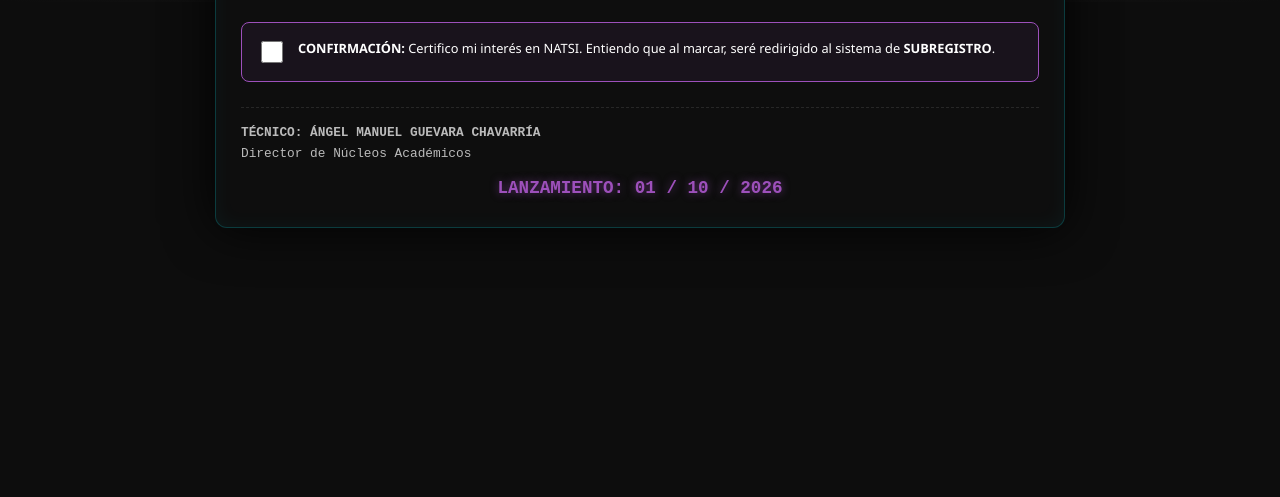
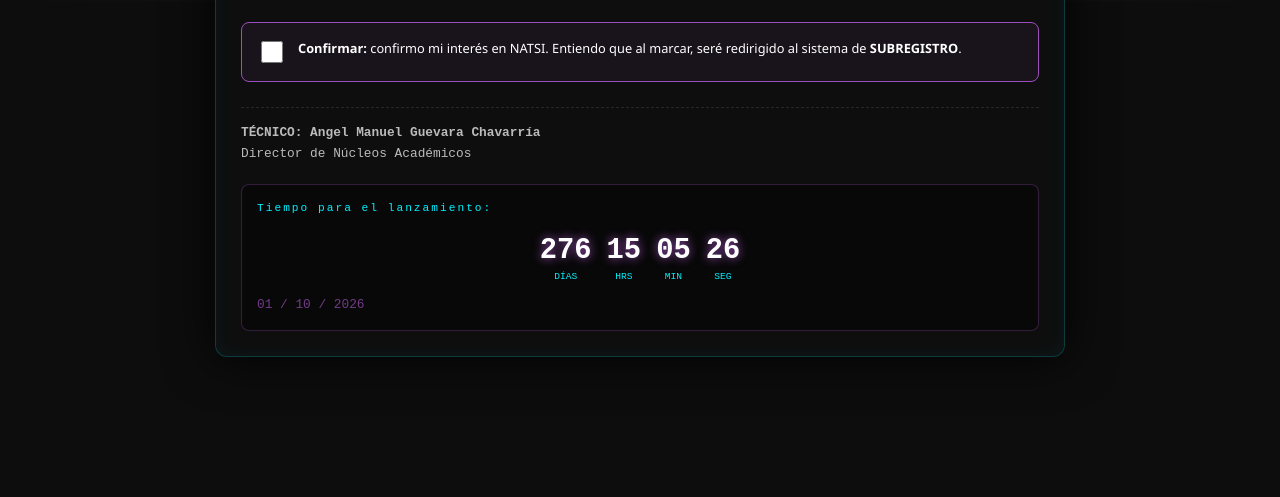
Before and after one commit to Aula-Privada-Tecnica/NATSI-MOTHER, a plain HTML site: page index.html in a window 1280 px wide. Shown: the part 798-1295 px from the top of the page. Before the commit the page ends 1166 px from the top, so only its background shows below. Drawn offline with Linux system fonts and the light colour scheme.

Commit message:
Update index.html

```diff
--- a/index.html
+++ b/index.html
@@ -251,6 +251,57 @@
         @keyframes blink { 0%, 100% { opacity: 1; } 50% { opacity: 0; } }
 
         #hidden-natsi-form { display: none; }
+
+        /* ESTILOS DEL CRONÓMETRO NATSI */
+.countdown-wrapper {
+    margin-top: 20px;
+    padding: 15px;
+    border: 1px solid rgba(157, 80, 187, 0.3);
+    border-radius: 8px;
+    background: rgba(0, 0, 0, 0.4);
+}
+
+.launch-label {
+    font-size: 0.7rem;
+    color: var(--cyan);
+    letter-spacing: 2px;
+    display: block;
+    margin-bottom: 10px;
+}
+
+.natsi-clock {
+    display: flex;
+    justify-content: center;
+    gap: 15px;
+    font-family: 'Courier New', monospace;
+}
+
+.time-box {
+    display: flex;
+    flex-direction: column;
+    align-items: center;
+}
+
+.time-box span {
+    font-size: 1.8rem;
+    font-weight: bold;
+    color: #fff;
+    text-shadow: 0 0 10px var(--purple);
+}
+
+.time-box small {
+    font-size: 0.6rem;
+    color: var(--cyan);
+    margin-top: -5px;
+}
+
+.launch-date-footer {
+    display: block;
+    margin-top: 10px;
+    font-size: 0.8rem;
+    color: var(--purple);
+    opacity: 0.7;
+}
     </style>
 </head>
 <body oncontextmenu="return false;">
@@ -286,7 +337,7 @@
     <div class="announcement-card reveal">
         <h2>COMUNICADO OFICIAL<br><br>APT ➔ NATSI</h2>
         <div class="message-body">
-            <p>Saludos a los usuarios de <span class="highlight">"APT"</span>. Nos complace anunciar el cambio oficial a <span class="highlight">"NATSI"</span>, donde el aprendizaje técnico será gratuito y de libre acceso para nuestra comunidad.</p>
+            <p>Saludos a nuestros estudiantes de <span class="highlight">"APT"</span>. Yo el <span class="highlight">Director y Fundador</span> me complace anunciar el cambio oficial a <span class="highlight">"NATSI"</span>, donde el aprendizaje técnico será gratuito y de libre acceso para nuestra <strong>Academia</strong>.</p>
 
             <div class="nucleos-grid">
                 <div class="nucleo-card reveal">
@@ -321,7 +372,7 @@
                     <ul class="course-list">
                         <li>Inglés Técnico</li>
                         <li>Ruso Contemporáneo</li>
-                        <li>Poqomam Ancestral</li>
+                        <li>Poqomam</li>
                     </ul>
                 </div>
             </div>
@@ -329,15 +380,26 @@
             <div class="confirmation-box reveal">
                 <input type="checkbox" id="confirmCheck">
                 <label for="confirmCheck" style="font-size:0.8rem; color:#fff; cursor:pointer;">
-                    <strong>CONFIRMACIÓN:</strong> Certifico mi interés en NATSI. Entiendo que al marcar, seré redirigido al sistema de <strong>SUBREGISTRO</strong>.
+                    <strong>Confirmar:</strong> confirmo mi interés en NATSI. Entiendo que al marcar, seré redirigido al sistema de <strong>SUBREGISTRO</strong>.
                 </label>
             </div>
 
+
             <div class="signature reveal">
-                <strong>TÉCNICO: ÁNGEL MANUEL GUEVARA CHAVARRÍA</strong><br>
-                Director de Núcleos Académicos
-                <span class="launch-date">LANZAMIENTO: 01 / 10 / 2026</span>
-            </div>
+    <strong>TÉCNICO: Angel Manuel Guevara Chavarría</strong><br>
+    Director de Núcleos Académicos
+
+    <div class="countdown-wrapper">
+        <span class="launch-label">Tiempo para el lanzamiento:</span>
+        <div id="natsi-clock" class="natsi-clock">
+            <div class="time-box"><span id="days">00</span><small>DÍAS</small></div>
+            <div class="time-box"><span id="hours">00</span><small>HRS</small></div>
+            <div class="time-box"><span id="minutes">00</span><small>MIN</small></div>
+            <div class="time-box"><span id="seconds">00</span><small>SEG</small></div>
+        </div>
+        <span class="launch-date-footer">01 / 10 / 2026</span>
+    </div>
+</div>
         </div>
     </div>
 </div>
@@ -424,6 +486,35 @@
             document.querySelectorAll(".reveal").forEach(el => el.classList.add("active"));
         }, 500);
     };
+
+    function startCountdown() {
+    // Fecha objetivo: 1 de Octubre de 2026 (Mes 9 en JS)
+    const target = new Date(2026, 9, 1, 0, 0, 0).getTime();
+
+    const timer = setInterval(() => {
+        const now = new Date().getTime();
+        const diff = target - now;
+
+        if (diff <= 0) {
+            clearInterval(timer);
+            document.getElementById('natsi-clock').innerHTML = "<span style='color:var(--cyan)'>SISTEMA INICIADO</span>";
+            return;
+        }
+
+        const d = Math.floor(diff / (1000 * 60 * 60 * 24));
+        const h = Math.floor((diff % (1000 * 60 * 60 * 24)) / (1000 * 60 * 60));
+        const m = Math.floor((diff % (1000 * 60 * 60)) / (1000 * 60));
+        const s = Math.floor((diff % (1000 * 60)) / 1000);
+
+        document.getElementById('days').innerText = d.toString().padStart(2, '0');
+        document.getElementById('hours').innerText = h.toString().padStart(2, '0');
+        document.getElementById('minutes').innerText = m.toString().padStart(2, '0');
+        document.getElementById('seconds').innerText = s.toString().padStart(2, '0');
+    }, 1000);
+}
+
+// Iniciar el reloj
+startCountdown();
 </script>
 </body>
 </html>
```
